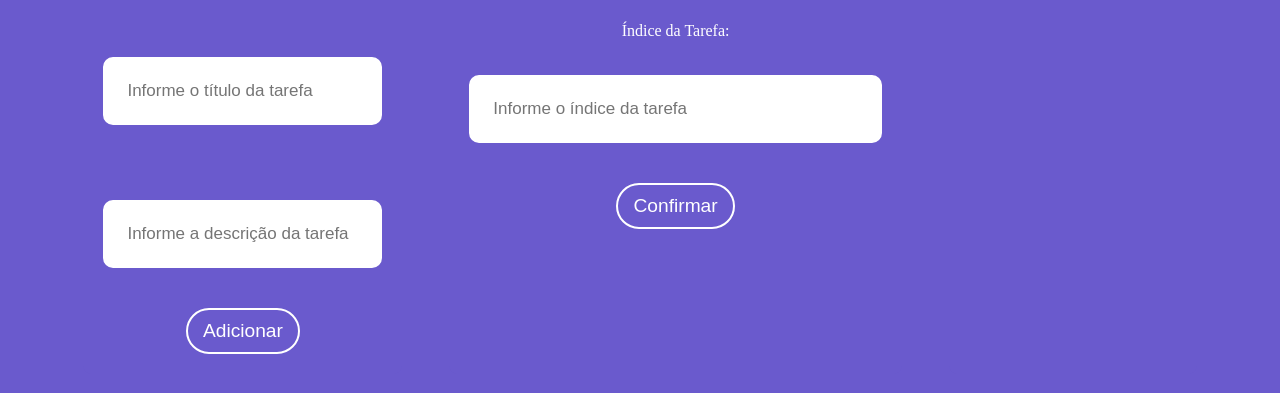
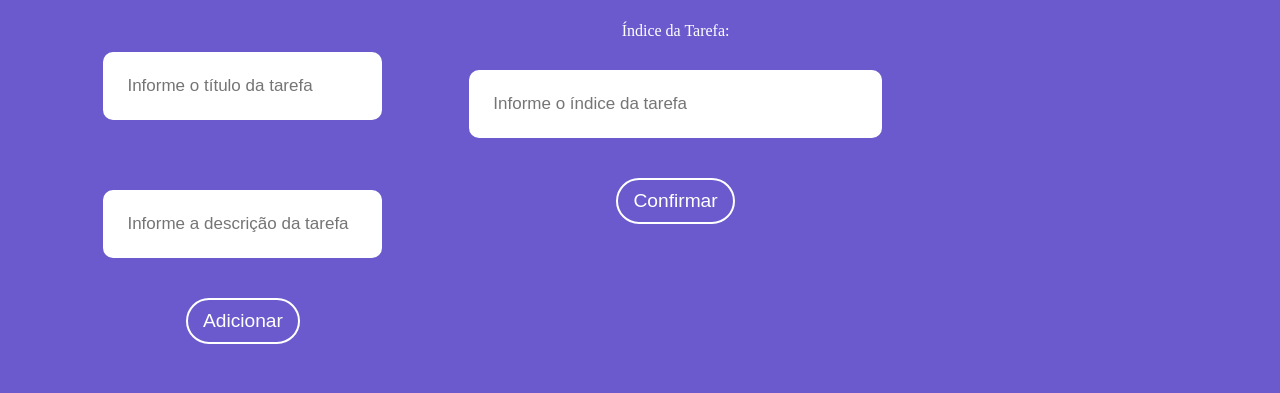
Before and after one commit to ifpi-picos/js-dom-api-Filipi0, a plain HTML site: page index.html in a window 1280 px wide. Shown: the part 267-660 px from the top of the page. Drawn offline with Linux system fonts and the light colour scheme; files that its build step writes are made by us from their sources; a web font is replaced by a local one.

Commit message:
Alterando a margin-top da "add-task"

```diff
--- a/css/style.css
+++ b/css/style.css
@@ -45,7 +45,7 @@ section {
     box-sizing: border-box;
     border: 4px solid white;
     border-radius: 10px;
-    margin-top: 35px;
+    margin-top: 30px;
     margin-bottom: 40px;
     color: #a8a8a8;
 }
@@ -72,19 +72,19 @@ button:hover {
 
 #task-title {
     font-size: 17px;
-    color: white;
+    color: rgb(0, 0, 0);
     margin-right: 10px;
 }
 
 #task-description {
     font-size: 17px;
-    color: white;
+    color: rgb(0, 0, 0);
     margin-right: 10px;
 }
 
 #task-index {
     font-size: 17px;
-    color: white;
+    color: rgb(0, 0, 0);
     margin-right: 10px;
 }
 
```
